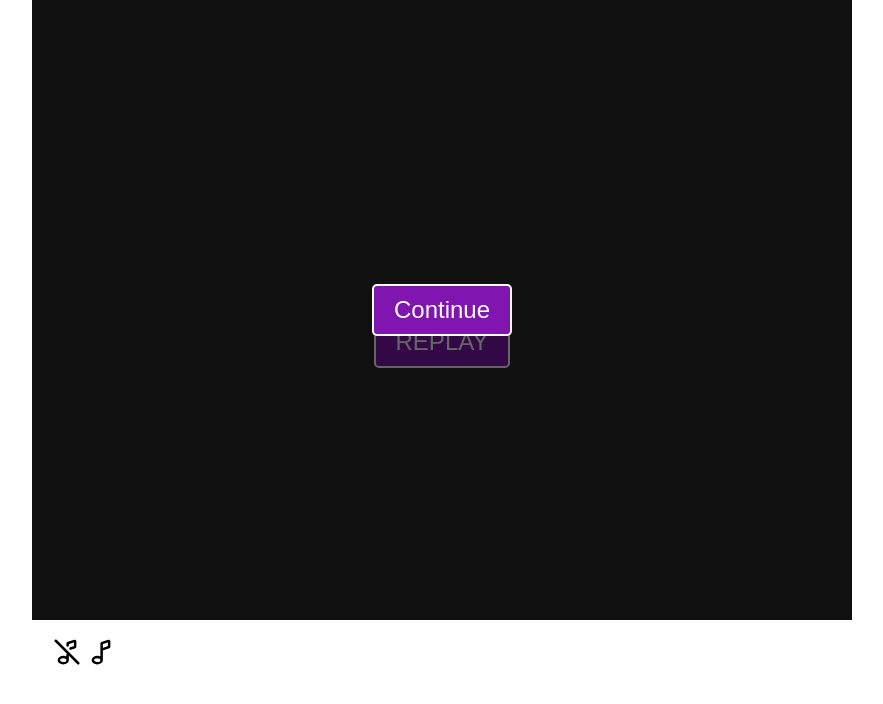
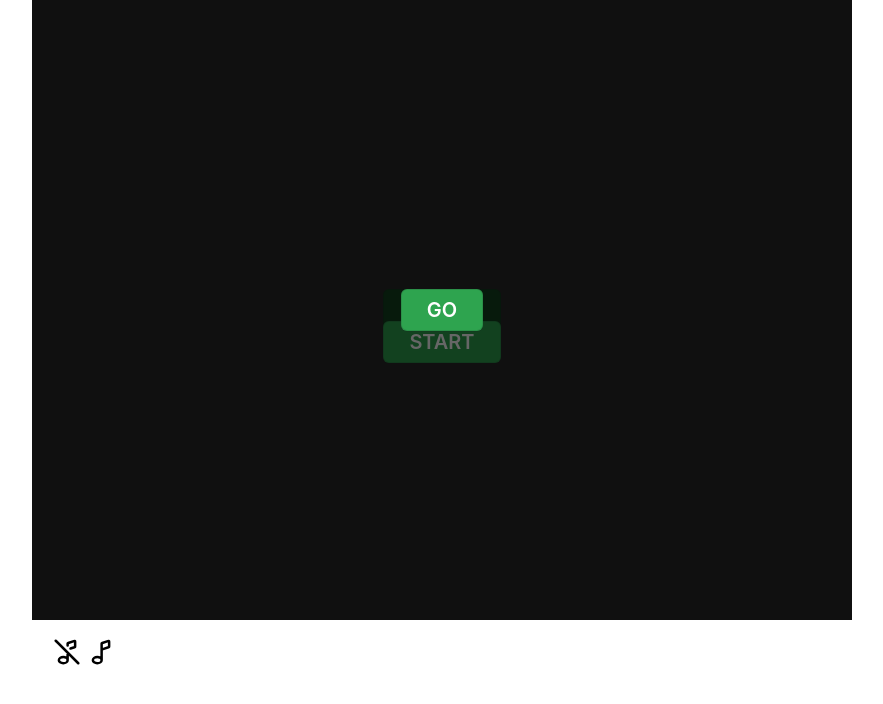
Before and after one commit to leulabay1/nodejs-game, a website: page html-files/index.html in a window 1280 px wide. Shown: the whole page, without its empty margins (198-1081 px from the left). Drawn offline with Linux system fonts and the light colour scheme.

Commit message:
add final commit

```diff
--- a/html-files/index.html
+++ b/html-files/index.html
@@ -99,19 +99,56 @@
       max-width: 600px;
       text-align: center;
   }
-  #play, #replay, #continue {
-      padding: 10px 20px;
-      background-color: rgb(129, 21, 176);
-      color: white;
-      font-size: 1.5rem;
-      border: solid white 2px;
-      border-radius: 5px;
-      cursor: pointer;
-      transition: transform 0.3s;
+  /* CSS */
+  .button-3 {
+    appearance: none;
+    background-color: #2ea44f;
+    border: 1px solid rgba(27, 31, 35, .15);
+    border-radius: 6px;
+    box-shadow: rgba(27, 31, 35, .1) 0 1px 0;
+    box-sizing: border-box;
+    color: #fff;
+    cursor: pointer;
+    display: inline-block;
+    font-family: -apple-system,system-ui,"Segoe UI",Helvetica,Arial,sans-serif,"Apple Color Emoji","Segoe UI Emoji";
+    font-size: 20px;
+    font-weight: 600;
+    line-height: 20px;
+    padding: 10px 25px;
+    position: relative;
+    text-align: center;
+    text-decoration: none;
+    user-select: none;
+    -webkit-user-select: none;
+    touch-action: manipulation;
+    vertical-align: middle;
+    white-space: nowrap;
   }
-  #play:hover, #replay:hover {
-      background-color: rgb(157, 65, 243);
-      transform: scale(1.1);
+
+  .button-3:focus:not(:focus-visible):not(.focus-visible) {
+    box-shadow: none;
+    outline: none;
+  }
+
+  .button-3:hover {
+    background-color: #2c974b;
+  }
+
+  .button-3:focus {
+    box-shadow: rgba(46, 164, 79, .4) 0 0 0 3px;
+    outline: none;
+  }
+
+  .button-3:disabled {
+    background-color: #94d3a2;
+    border-color: rgba(27, 31, 35, .1);
+    color: rgba(255, 255, 255, .8);
+    cursor: default;
+  }
+
+  .button-3:active {
+    background-color: #298e46;
+    box-shadow: rgba(20, 70, 32, .2) 0 1px 0 inset;
   }
   #time-played-container {
       width: 96%;
@@ -157,14 +194,14 @@
   <section id="gameContainer">
     <div id="gridContainer">
       <div id="play-container">
-        <button id="play">PLAY</button>
+        <button id="play" class="button-3">START</button>
       </div>
       <div id="replay-container">
         <h1 id="result"></h1>
-        <button id="replay">REPLAY</button>
+        <button id="replay" class="button-3">START</button>
       </div>
       <div id="continue-container">
-        <button id="continue">Continue</button>
+        <button id="continue" class="button-3">GO</button>
       </div>
     </div>
     <div id="time-played-container">
--- a/index.js
+++ b/index.js
@@ -151,7 +151,7 @@ app.get("/memory/:gameName", (req, res) => {
               if (numberOfMatches === gameNumbers[currentGameNumberIdx] && gameNumbers[currentGameNumberIdx] === Math.floor(imgNodes.length/2)){
                 clearInterval(timer)
                 replayContainer.style.display = 'flex';
-                result.innerText = 'Congratulations! You have won the game in ' + timePlayed.innerText + '!';
+                result.innerText = 'Wow!' + ${JSON.stringify("\n")} + 'Score: ' + timePlayed.innerText;
                 timePlayed.innerText = '00:00:00'
 
               } else if (numberOfMatches === gameNumbers[currentGameNumberIdx]){
```
Also changed, not shown: json-files/games.json (+5 -11 lines), uploads/1712648909819-fifty-svgrepo-com.svg (added), uploads/1712648912666-thirty-svgrepo-com.svg (added), uploads/1712648914237-ninety-svgrepo-com.svg (added), uploads/1712648914509-forty-svgrepo-com.svg (added).
